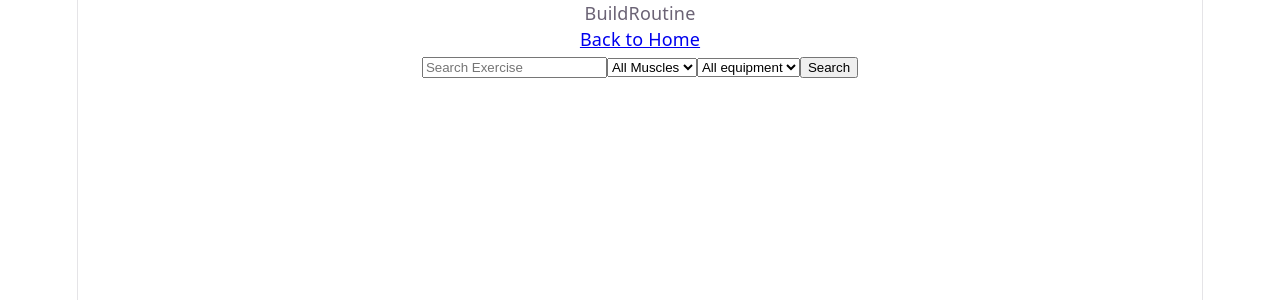
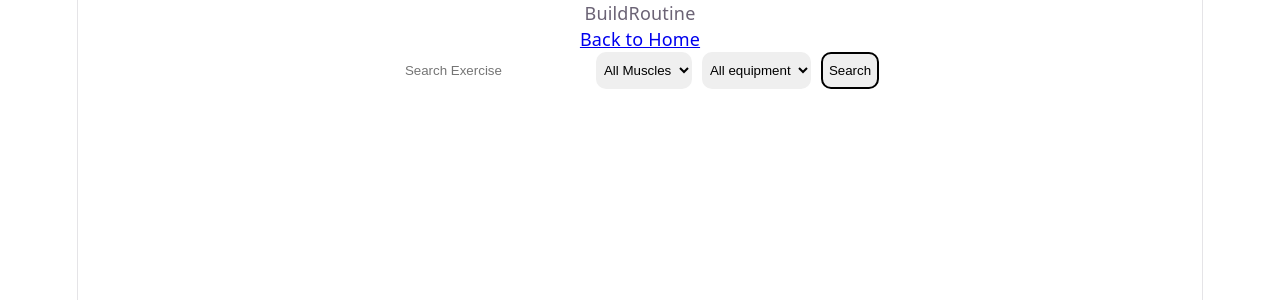
Before and after one commit to Danieljamespm/LiftLab, a React (Vite) app: page /build-routine in a window 1280 px wide. Shown: the top 300 px of the page. Built offline with nearby package versions, Linux system fonts and the light colour scheme.

Commit message:
added styling to form and inputs and styled the images to fit inside their dedicated little bubbles next to their title.

```diff
--- a/src/App.css
+++ b/src/App.css
@@ -31,6 +31,13 @@
     padding: 2px;
 }
 
+.exercise-thumbnail img {
+    width: 100%;
+    height: 100%;
+    object-fit: cover;
+    border-radius: inherit;
+}
+
 
 
 .exercise-info {
@@ -39,6 +46,7 @@
     display: flex;
     flex-direction: column;
     gap: 4px;
+
 
 }
 
@@ -60,8 +68,29 @@
 
 }
 
+.details-btn {
+    border: 2px solid grey;
+    border-radius: 10px;
+
+}
+
 
 
 form {
     margin-bottom: 20px;
+    display: flex;
+    justify-content: center;
+    gap: 10px;
+
 }
+
+.search-params {
+    padding: 10px 4px;
+    border-radius: 10px;
+    border: none;
+}
+
+.search-btn {
+    border-radius: 10px;
+    border: 2px solid black;
+}
```
